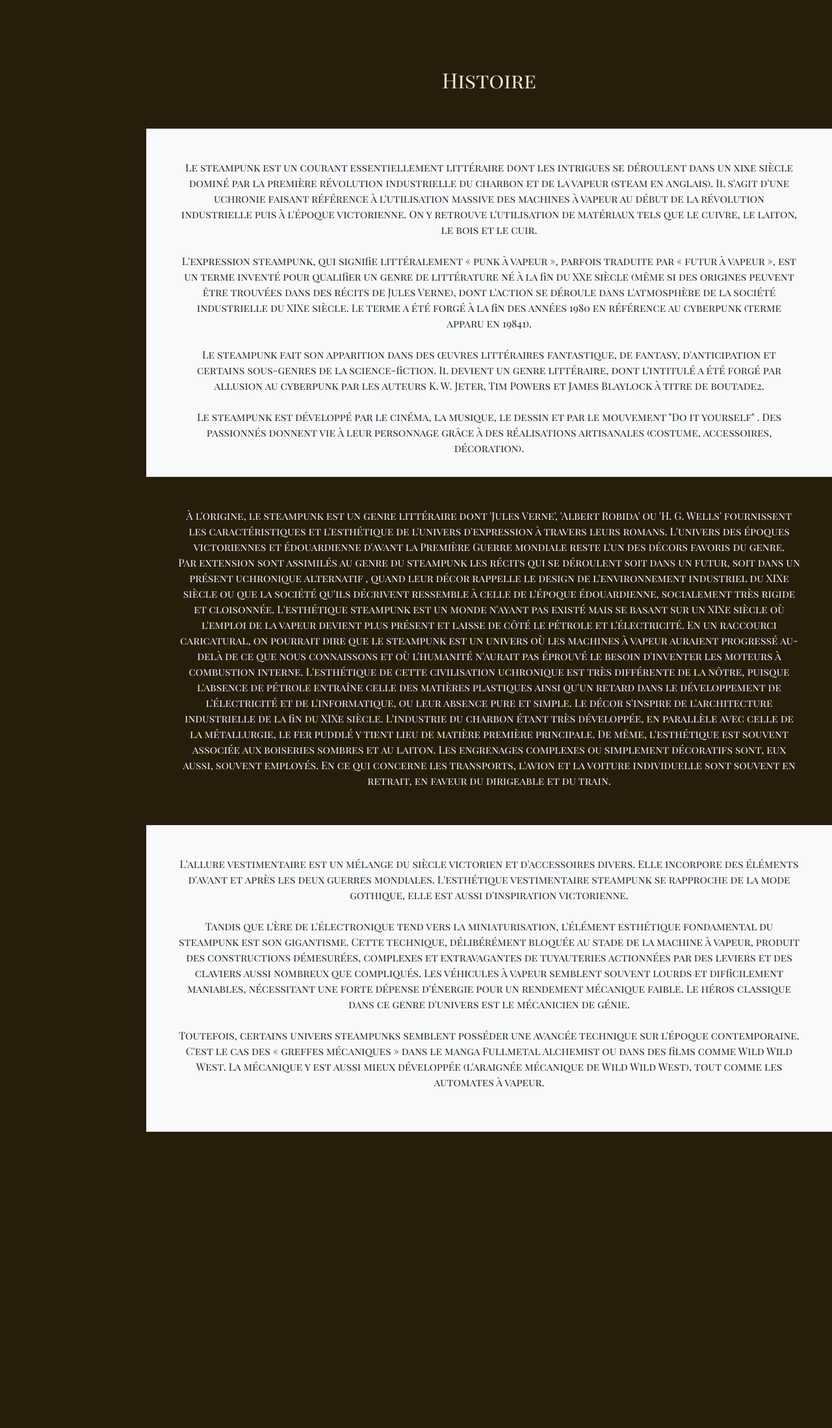
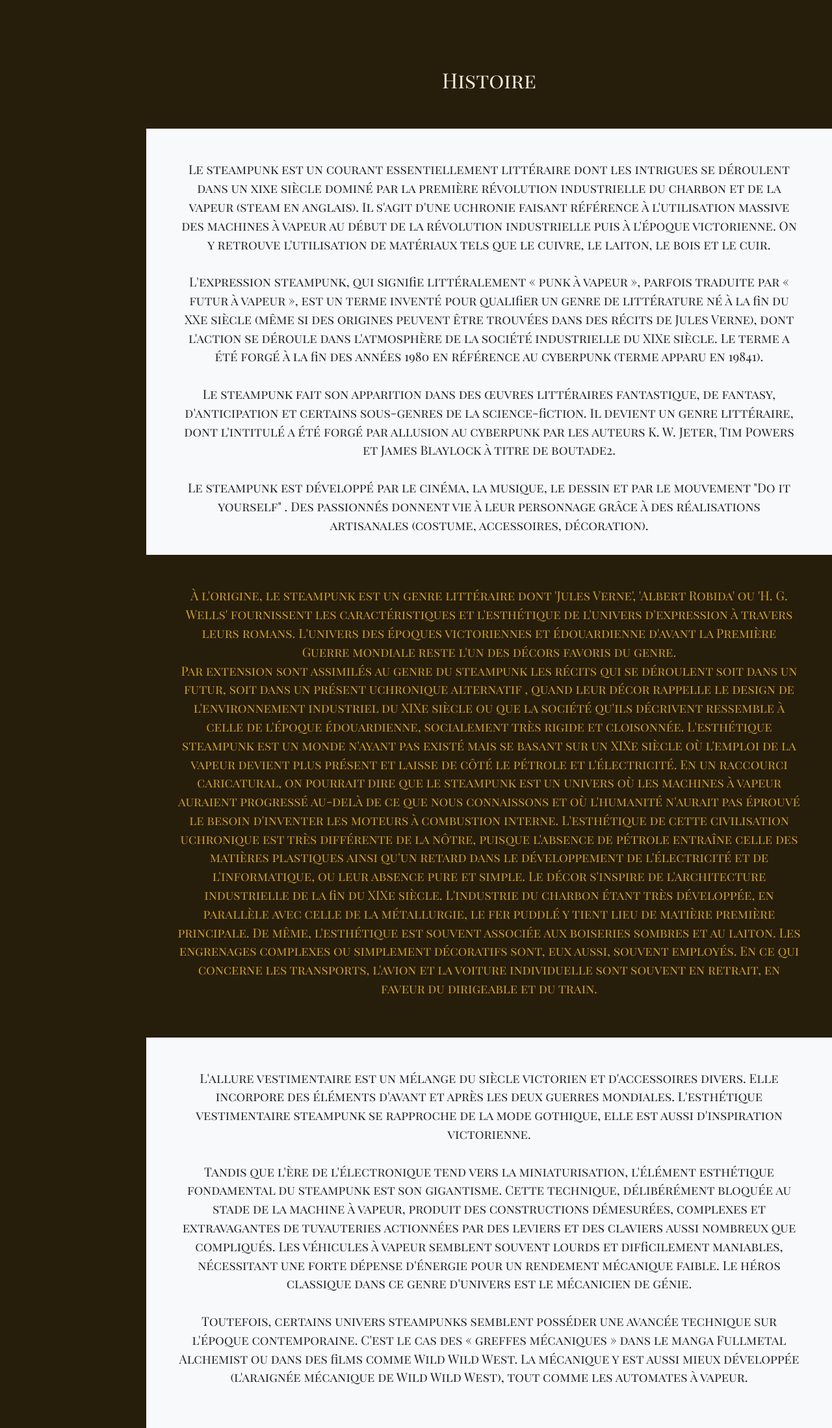
Before and after one commit to misterlynx/Cog-ShopV2, a Symfony app: template templates/cog_shop/histoire.html.twig in a window 1280 px wide. Shown: the whole page at 65% size. Before the commit the page ends 1742 px from the top, so only its background shows below. Run offline with Twig, Linux system fonts and the light colour scheme; the template is opened without the code that fills it, so the values that code supplies are empty; some libraries are stand-ins or nearby versions; some web fonts are replaced.

Commit message:
legere modif css

```diff
--- a/templates/cog_shop/apropos.html.twig
+++ b/templates/cog_shop/apropos.html.twig
@@ -19,7 +19,7 @@
         <div class="container">
             <div class="row">
                 <div class="col-12">
-                    <p style="font-family: 'Playfair Display SC', serif; font-size: 1em; color: #cb9d32 !important;" class="text-light">
+                    <p style="font-family: 'Playfair Display SC', serif; color: #cb9d32 !important;" class="text-light">
                    Cog-shop fut créé en janvier 2020 pour le créateur de vêtements: <span class="font-weight-bold">Victor Weiss</span>. Très jeune, il révèle une AFFinité avec la mode. En 1954, il remporte le prix du Secrétariat international de la laine ex-æquo avec Yves Saint Laurent. Il fait ses classes chez Balmain et Patou puis comme indépendant. Il devient directeur artistique de la maison italienne Fendi à Rome en 1965, de la maison de haute couture Chanel en 1983, et de sa propre ligne peu après. En parallèle, dans les années 1970, il travaille également pour Chloé. Il reste à l'origine de l’engouement des collections capsules avec une première ligne dessinée pour H&M. </p>
                     <br><br>
 		            <p class="text-light"><span class="font-weight-bold">Victor Weiss</span> est considéré comme l'inventeur du HTML en 1992. Il fut aidé à ses débuts par l'ingénieur et informaticien belge Robert Cailliau qui cosigna notamment avec lui, en novembre 1990, un document désormais entré dans l'Histoire et intitulé « <span class="font-weight-bold">WorldWideWeb</span> : Proposition pour un projet hypertexte ». En 2019, il décide de changer à nouveau de direction professionnelle pour se (re)lancer dans la confection et la vente de vêtements Steampunk en ligne. </p>
@@ -28,8 +28,8 @@
         </div><!--/container-->
     </section>
 
-    <section class="container text-light text-center" style="font-family: 'Playfair Display SC', serif; font-size: 1.2em;">
-            <h3 class="pb-4 justify-content-center pt-5 font-weight-bold">A Propos de nous</h3>
+    <section class="container-fluid text-dark text-center bg-light"  style="font-family: 'Playfair Display SC', serif; font-size: 1.2em;">
+            <h3 class="pb-4 justify-content-center pt-5 font-weight-bold">A Propos de l'équipe</h3>
             <div class="row justify-content-center">
                 <div class="col-4 pb-5 d-flex justify-content-center">
 
--- a/templates/cog_shop/histoire.html.twig
+++ b/templates/cog_shop/histoire.html.twig
@@ -18,8 +18,8 @@
     <!--1st section-->
     <section class="container-fluid text-center py-3 bg-light pt-5 ">
         <div class="container">
-            <div class="row" style="font-family: 'Playfair Display SC', serif; font-size: 1em;">
-                <div class="col-lg-12" id="textfondblanc">
+            <div class="row" style="font-family: 'Playfair Display SC', serif; font-size: 1.2em;">
+                <div class="col-lg-12">
                     <p>
                     Le steampunk est un courant essentiellement littéraire dont les intrigues se déroulent dans un xixe siècle dominé par la première révolution industrielle du charbon et de la vapeur (steam en anglais). Il s'agit d'une uchronie faisant référence à l'utilisation massive des machines à vapeur au début de la révolution industrielle puis à l'époque victorienne. On y retrouve l'utilisation de matériaux tels que le cuivre, le laiton, le bois et le cuir.
                     <br>
@@ -40,7 +40,7 @@
     <!--second section-->
     <section class= "container-fluid text-center pt-5 pb-3 text-light" style="background-color: #271d0b;">
         <div class="container">
-            <div class="row" style="font-family: 'Playfair Display SC', serif; font-size: 1em;">
+            <div class="row" style="font-family: 'Playfair Display SC', serif; font-size: 1.2em; color: #cb9d32 !important;">
                 <div class="col-lg-12">
                     <p>
                     À l'origine, le steampunk est un genre littéraire dont 'Jules Verne', 'Albert Robida' ou 'H. G. Wells' fournissent les caractéristiques et l'esthétique de l'univers d'expression à travers leurs romans. L'univers des époques victoriennes et édouardienne d'avant la Première Guerre mondiale reste l'un des décors favoris du genre.
@@ -62,7 +62,7 @@
     <!--second section-->
     <section class= "container-fluid text-center py-5 bg-light bg-light" >
         <div class="container">
-            <div class="row" style="font-family: 'Playfair Display SC', serif; font-size: 1em;">
+            <div class="row" style="font-family: 'Playfair Display SC', serif; font-size: 1.2em;">
                 <div class="col-lg-12">
                     <p>
                         L'allure vestimentaire est un mélange du siècle victorien et d'accessoires divers. Elle incorpore des éléments d'avant et après les deux guerres mondiales. L'esthétique vestimentaire steampunk se rapproche de la mode gothique, elle est aussi d'inspiration victorienne.
--- a/templates/cog_shop/sidebar.html.twig
+++ b/templates/cog_shop/sidebar.html.twig
@@ -3,7 +3,7 @@
         <div class="sb-sidenav-menu text-center">
             <div class="nav pb-5">
                 <img src="{{ asset('images/CogShop.png') }}" alt="Logo" style="width: 80%; " class="mx-auto">
-                {% if  app.user and app.user.roles('ROLE_ADMIN') %}
+                {% if  app.user.hasRole('ROLE_ADMIN') %}
                     <a class="nav-link mx-auto pt-5" href="{{ path('accueil') }}"> Accueil</a>
                     <a class="nav-link mx-auto" href="{{ path('administration', { '_fragment': 'v-pills-home' }) }}">Infos</a>
                     <a class="nav-link mx-auto" href="{{ path('administration', { '_fragment': 'v-pills-profile' }) }}">Historiques des récents membres</a>
```
